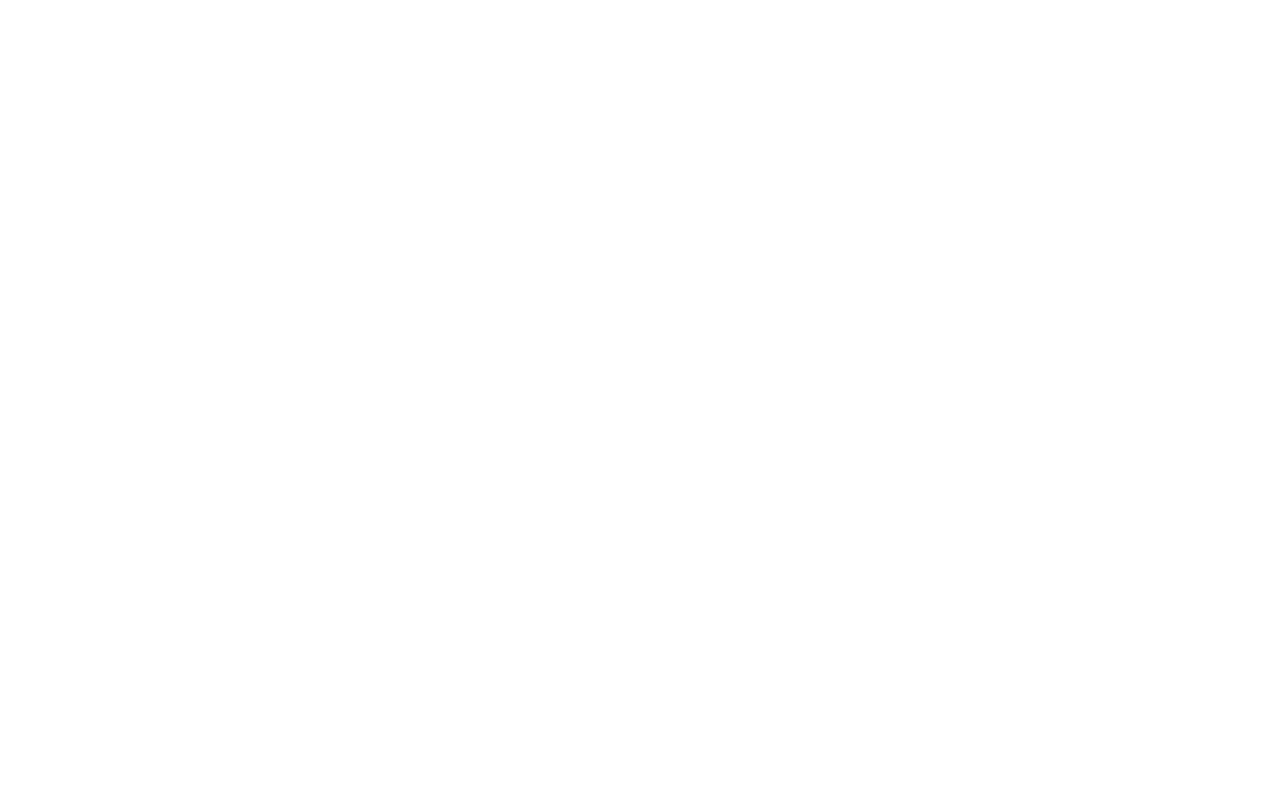
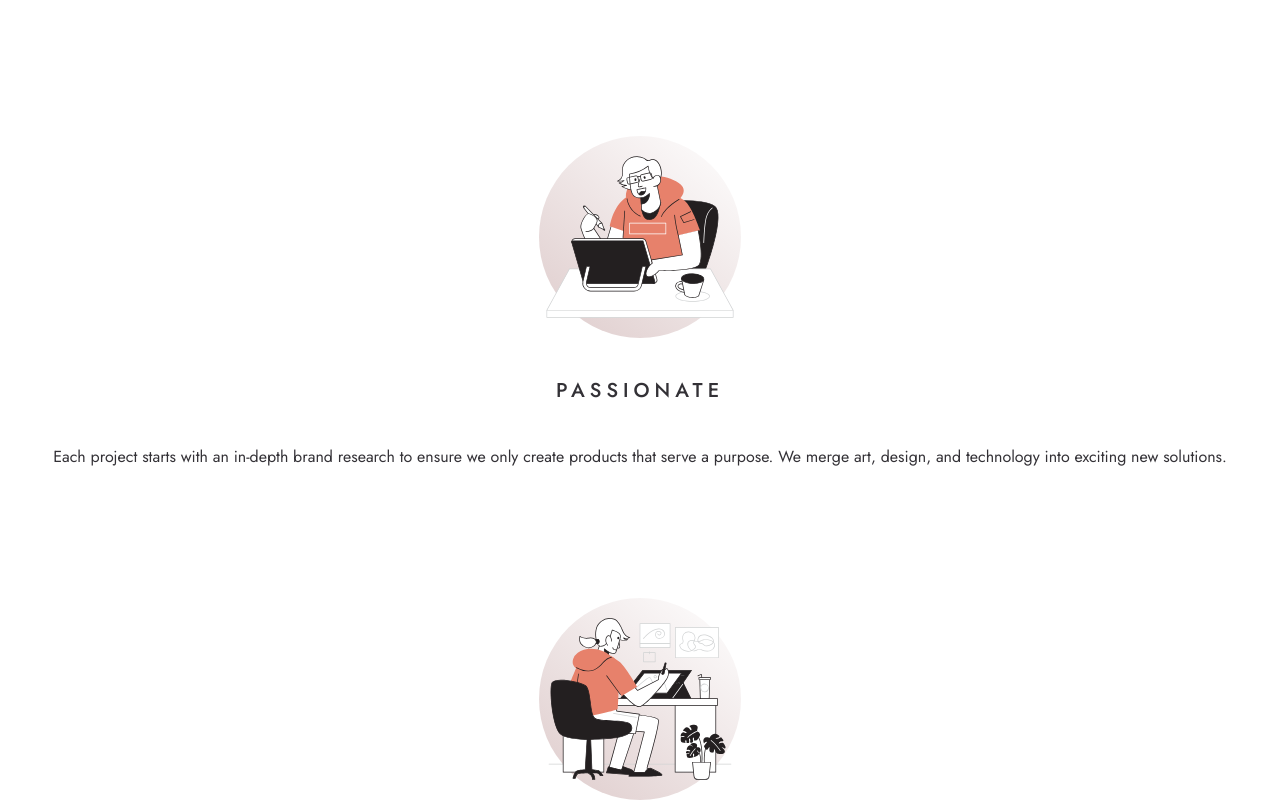
Before and after one commit to Sandrew94/designo-multipace, a Next.js app: page / in a window 1280 px wide. Shown: the part 1480-2280 px from the top of the page. Before the commit the page ends 1296 px from the top, so only its background shows below. Built offline with nearby package versions, Linux system fonts and the light colour scheme.

Commit message:
hero section

```diff
--- /dev/null
+++ b/components/HeroSection/HeroSection.style.ts
@@ -0,0 +1,54 @@
+import styled from "styled-components";
+
+export const WrapperMain = styled.section`
+  height: 100vh;
+  width: 100%;
+  margin-top: 25%;
+`;
+
+export const WrapperHero = styled.div`
+  display: flex;
+  flex-direction: column;
+  align-items: center;
+  justify-content: center;
+  position: relative;
+  margin-top: 10%;
+
+  &:last-child {
+    padding-bottom: 20%;
+  }
+`;
+
+export const PositionHeroImage = styled.div`
+  width: 202px;
+  height: 202px;
+  background: linear-gradient(
+    220deg,
+    rgba(93, 2, 2, 0.0001) 0%,
+    rgba(93, 2, 2, 0.2027) 100%
+  );
+  border-radius: 50%;
+  z-index: -1;
+`;
+
+export const TitleHero = styled.h1`
+  font-family: "Jost", sans-serif;
+  font-size: 2rem;
+  font-weight: 500;
+  line-height: 2.6rem;
+  letter-spacing: 5px;
+  text-align: center;
+  color: #333136;
+  margin: 4rem 0;
+`;
+
+export const TitleDescription = styled.h2`
+  font-family: "Jost", sans-serif;
+  font-size: 1.6rem;
+  font-weight: 400;
+  line-height: 2.6rem;
+  letter-spacing: 0px;
+  text-align: center;
+  color: #333136;
+  width: 95%;
+`;
--- /dev/null
+++ b/components/HeroSection/HeroSection.tsx
@@ -0,0 +1,41 @@
+import React from "react";
+import { WrapperMain } from "./HeroSection.style";
+import SingleHero from "./SingleHero/SingleHero";
+
+type Props = {};
+
+export default function HeroSection({}: Props) {
+  const heroSectionData = [
+    {
+      title: "PASSIONATE",
+      description:
+        "Each project starts with an in-depth brand research to ensure we only create products that serve a purpose. We merge art, design, and technology into exciting new solutions.",
+      url: "/assets/home/desktop/illustration-passionate.svg",
+    },
+    {
+      title: "RESOURCEFUL",
+      description:
+        "Everything that we do has a strategic purpose. We use an agile approach in all of our projects and value customer collaboration. It guarantees superior results that fulfill our clients’ needs.",
+      url: "/assets/home/desktop/illustration-resourceful.svg",
+    },
+    {
+      title: "FRIENDLY",
+      description:
+        " We are a group of enthusiastic folks who know how to put people first. Our success depends on our customers, and we strive to give them the best experience a company can provide.",
+      url: "/assets/home/desktop/illustration-friendly.svg",
+    },
+  ];
+  return (
+    <WrapperMain>
+      {heroSectionData.map((hero) => {
+        return (
+          <SingleHero
+            url={hero.url}
+            title={hero.title}
+            description={hero.description}
+          />
+        );
+      })}
+    </WrapperMain>
+  );
+}
--- /dev/null
+++ b/components/HeroSection/SingleHero/SingleHero.tsx
@@ -0,0 +1,36 @@
+import React from "react";
+import {
+  PositionHeroImage,
+  TitleDescription,
+  TitleHero,
+  WrapperHero,
+} from "../HeroSection.style";
+import Image from "next/image";
+
+type Props = {
+  url: string;
+  title: string;
+  description: string;
+};
+
+export default function SingleHero({
+  url,
+  title,
+  description,
+}: Props) {
+  return (
+    <WrapperHero>
+      <PositionHeroImage>
+        <Image
+          src={url}
+          width={202}
+          height={202}
+        />
+      </PositionHeroImage>
+      <TitleHero>{title}</TitleHero>
+      <TitleDescription>
+        {description}
+      </TitleDescription>
+    </WrapperHero>
+  );
+}
--- a/pages/index.tsx
+++ b/pages/index.tsx
@@ -1,12 +1,14 @@
 import type { NextPage } from "next";
 import DesignTable from "../components/DesignTable/DesignTable";
 import HeaderHome from "../components/HeaderHome/HeaderHome";
+import HeroSection from "../components/HeroSection/HeroSection";
 
 const Home: NextPage = () => {
   return (
     <>
       <HeaderHome />
       <DesignTable />
+      <HeroSection />
     </>
   );
 };
--- a/styles/globals.ts
+++ b/styles/globals.ts
@@ -25,4 +25,12 @@
   /* //1rem = 10px */
 }
 
+h1,h2{
+  margin-block-start: 0em;
+    margin-block-end: 0em;
+    margin-inline-start: 0em;
+    margin-inline-end: 0em;
+}
+
+
 `;
```
